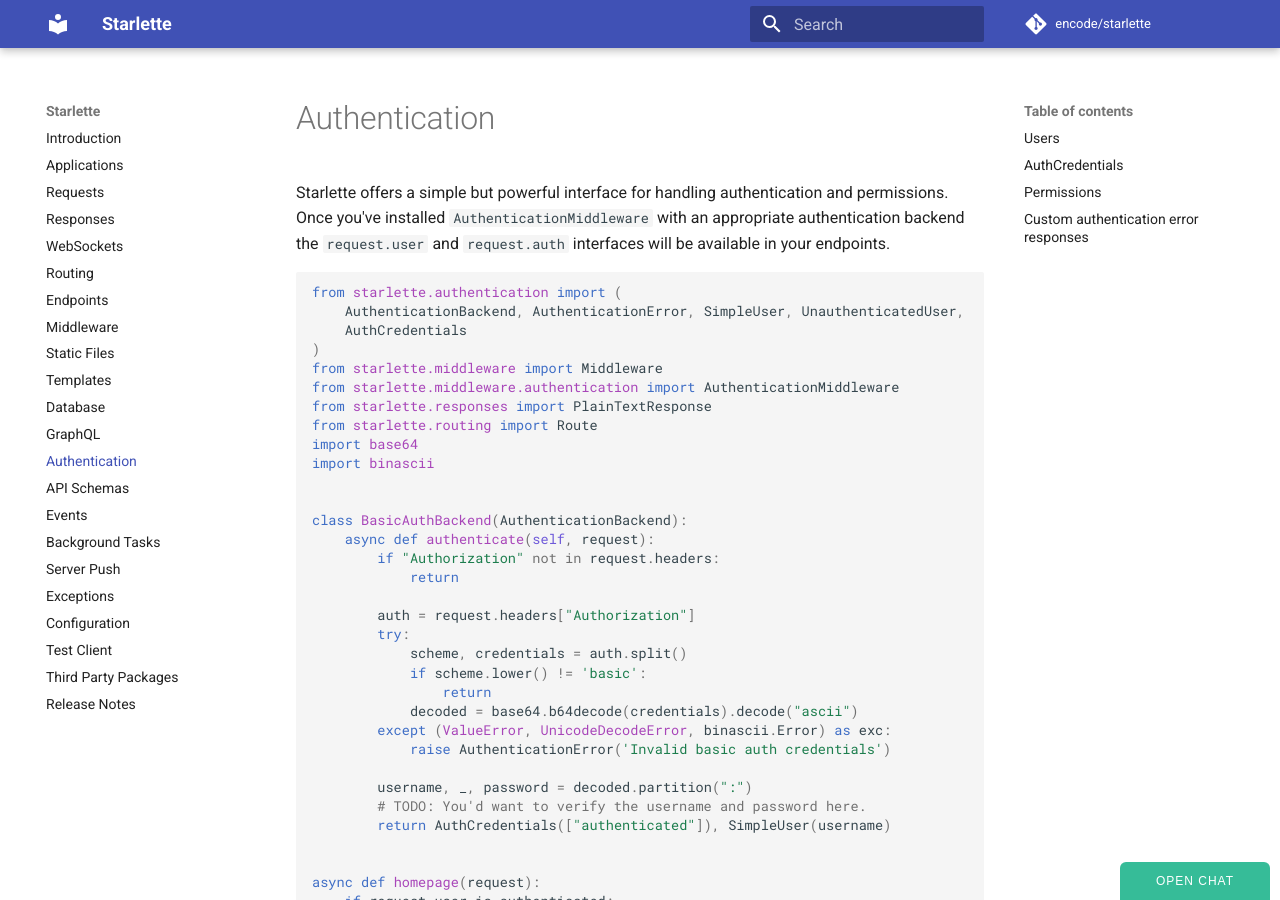
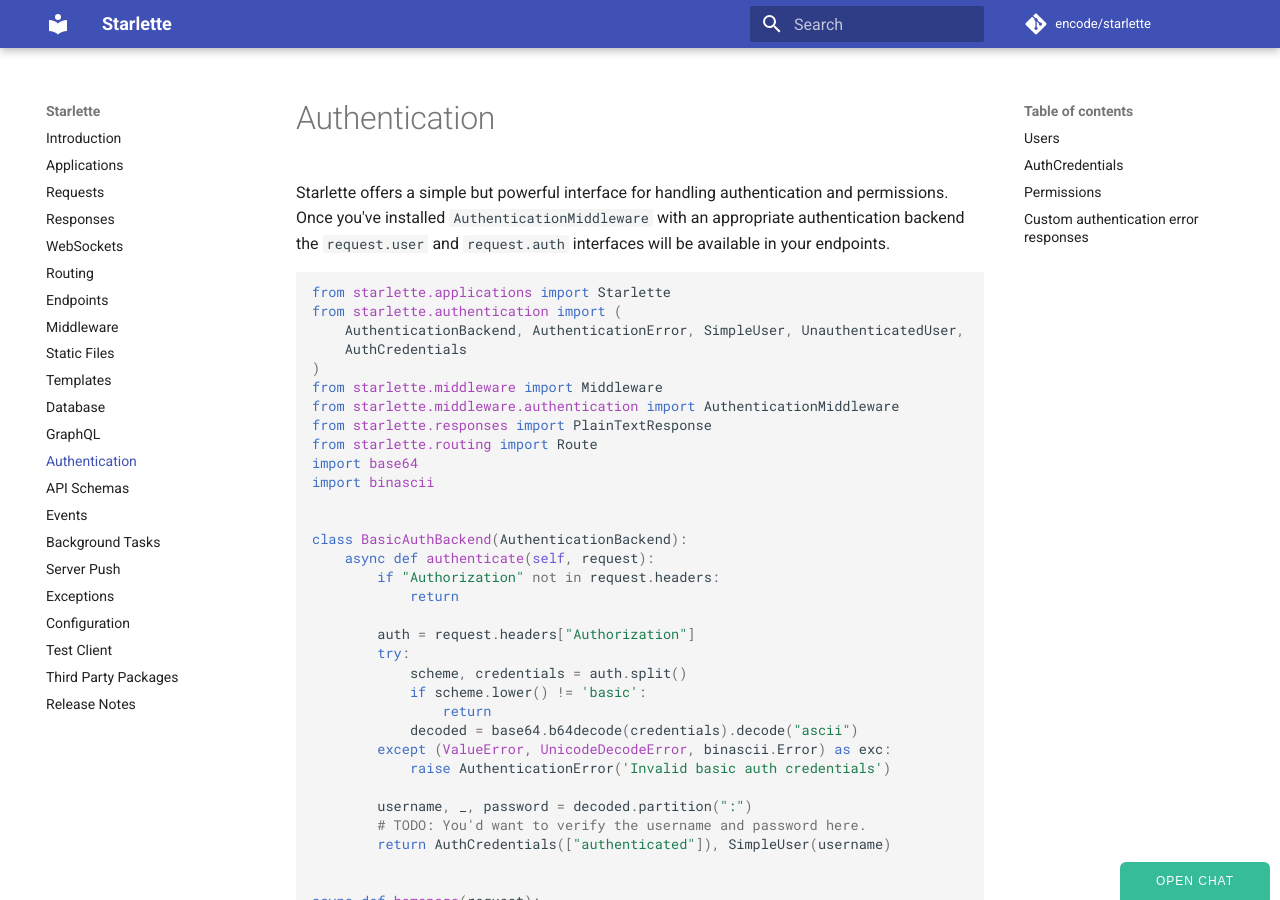
Before and after one commit to hidraco/starlette, an MkDocs documentation site: the page built from docs/authentication.md, in a window 1280 px wide and 900 px high. Built offline with MkDocs 1.6.1 and Material for MkDocs 9.7.7, drawn with Linux system fonts in a browser that asks for light colours; comment, search, counter and statistics services are not loaded.

Commit message:
Update authentication.md (#1165)
import 'Starlette'

Co-authored-by: Joe <nigelchiang@outlook.com>

````diff
--- a/docs/authentication.md
+++ b/docs/authentication.md
@@ -5,6 +5,7 @@ interfaces will be available in your endpoints.
 
 
 ```python
+from starlette.applications import Starlette
 from starlette.authentication import (
     AuthenticationBackend, AuthenticationError, SimpleUser, UnauthenticatedUser,
     AuthCredentials
````
